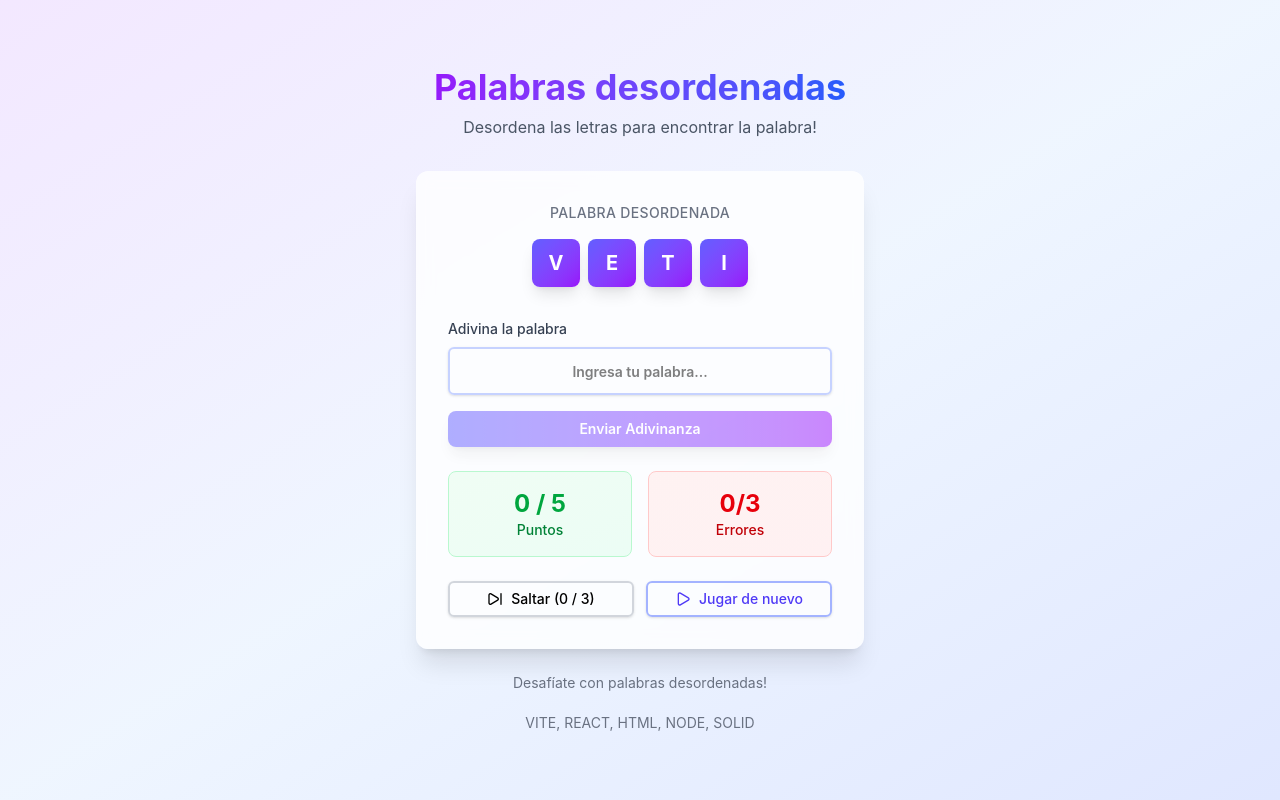
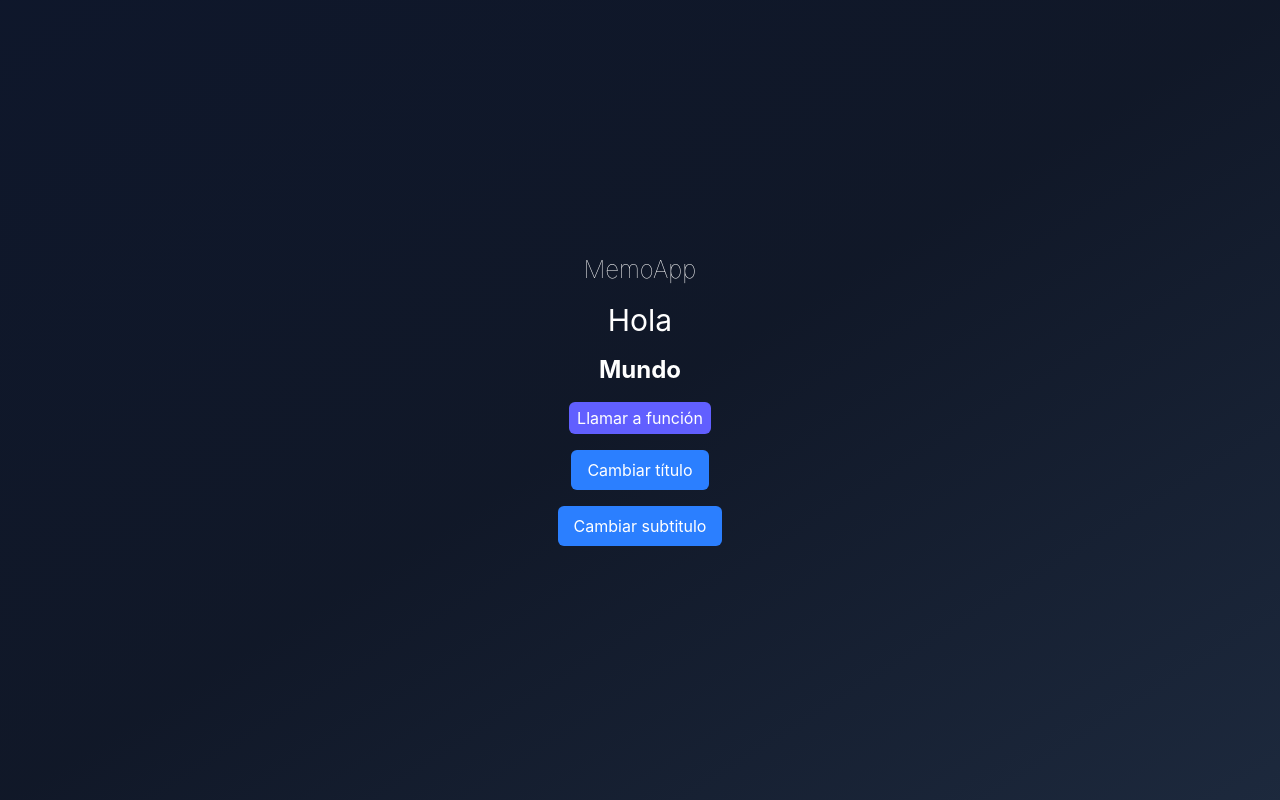
Before and after one commit to alonso-miguell/new-custom-hooks-app, a React (Vite) app: page / in a window 1280 px wide. Built offline with nearby package versions, Linux system fonts and the light colour scheme.

Commit message:
Added memoHook files

```diff
--- /dev/null
+++ b/src/hooks/memos/MemoHook.tsx
@@ -0,0 +1,40 @@
+import { useCallback, useState } from 'react';
+import {MyTitle} from "@/hooks/memos/MyTitle.tsx";
+import {MySubTitle} from "@/hooks/memos/MySubtitle.tsx";
+
+// const handleMyApiCall = (myValue: string) => {
+//   console.log('Llamar a mi API ' + myValue);
+// };
+
+export const MemoHook = () => {
+    const [title, setTitle] = useState('Hola');
+    const [subTitle, setSubTitle] = useState('Mundo');
+
+    const handleMyAPICall = useCallback(() => {
+        console.log('Llamar a mi API - ', subTitle);
+    }, [subTitle]);
+
+    return (
+        <div className="bg-gradient flex flex-col gap-4">
+            <h1 className="text-2xl font-thin text-white">MemoApp</h1>
+
+            <MyTitle title={title} />
+            <MySubTitle subtitle={subTitle} callMyAPI={handleMyAPICall} />
+
+            <button
+                className="bg-blue-500 text-white px-4 py-2 rounded-md cursor-pointer"
+                onClick={() => setTitle('Hello, ' + new Date().getTime())}
+            >
+                Cambiar título
+            </button>
+
+            <button
+                className="bg-blue-500 text-white px-4 py-2 rounded-md cursor-pointer"
+                // onClick={() => setSubTitle('World, ' + new Date().getTime())}
+                onClick={() => setSubTitle('World')}
+            >
+                Cambiar subtitulo
+            </button>
+        </div>
+    );
+};
--- /dev/null
+++ b/src/hooks/memos/MySubtitle.tsx
@@ -0,0 +1,25 @@
+import { memo } from 'react';
+
+interface Props {
+    subtitle: string;
+
+    // callMyAPI: (myValue: string) => void;
+    callMyAPI: () => void;
+}
+
+export const MySubTitle = memo(({ subtitle, callMyAPI }: Props) => {
+    console.log('MySubTitle re-render');
+
+    return (
+        <>
+            <h6 className="text-2xl font-bold">{subtitle}</h6>
+
+            <button
+                className="bg-indigo-500 text-white px-2 py-1 rounded-md cursor-pointer"
+                onClick={callMyAPI}
+            >
+                Llamar a función
+            </button>
+        </>
+    );
+});
--- /dev/null
+++ b/src/hooks/memos/MyTitle.tsx
@@ -0,0 +1,11 @@
+import React from 'react';
+
+interface Props {
+    title: string;
+}
+
+export const MyTitle = React.memo(({ title }: Props) => {
+    console.log('MyTitle re-render');
+
+    return <h1 className="text-3xl">{title}</h1>;
+});
--- a/src/main.tsx
+++ b/src/main.tsx
@@ -7,6 +7,7 @@
 import {TasksAppWithReducer} from "@/hooks/useReducer/TaskAppWithReducer.tsx";
 import {ScrambleWords} from "@/hooks/useReducer/ScrambleWords.tsx";
 import {ScrambleWordsWithReducer} from "@/hooks/useReducer/ScrambleWordsWithReducer.tsx";
+import {MemoHook} from "@/hooks/memos/MemoHook.tsx";
 
 createRoot(document.getElementById('root')!).render(
   <StrictMode>
@@ -14,6 +15,7 @@
       {/*<FocusScreen></FocusScreen>*/}
       {/*<TasksApp></TasksApp>*/}
       {/*<TasksAppWithReducer></TasksAppWithReducer>*/}
-      <ScrambleWordsWithReducer></ScrambleWordsWithReducer>
+      {/*<ScrambleWordsWithReducer></ScrambleWordsWithReducer>*/}
+      <MemoHook></MemoHook>
   </StrictMode>,
 )
```
